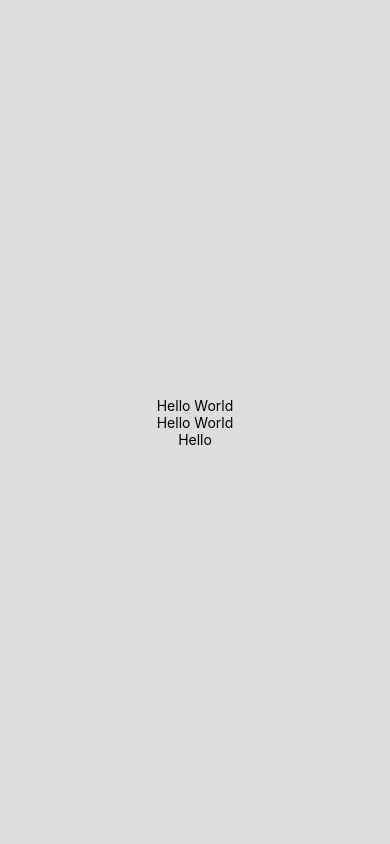
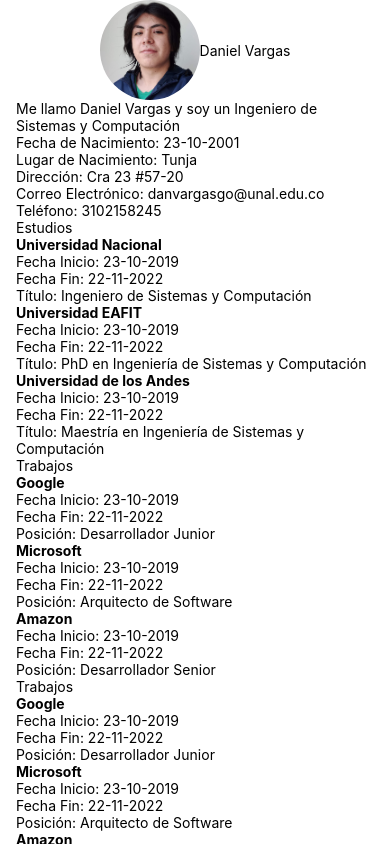
Before and after one commit to spartan221/UN-CampusConnect_ma, a React Native app: screen / in a window 390 px wide. Built offline with nearby package versions, Linux system fonts and the light colour scheme.

Commit message:
TutorProfile inicializado

```diff
--- a/App.js
+++ b/App.js
@@ -1,13 +1,12 @@
 import { StatusBar } from 'expo-status-bar';
 import { StyleSheet, Text, View } from 'react-native';
+import TutorProfile from './src/screens/TutorProfile';
 
 export default function App() {
-  const message = "Hello"
+  const message = 'Hello';
   return (
-    <View style={{ backgroundColor: '#ddd', flex: 1, alignItems: 'center', justifyContent: 'center' }}>
-      <Text>Hello World</Text>
-      <Text>Hello World</Text>
-      <Text>{message}</Text>
+    <View style={styles.container}>
+      <TutorProfile />
     </View>
   );
 }
--- /dev/null
+++ b/src/screens/TutorProfile.js
@@ -0,0 +1,155 @@
+import React from 'react';
+import {
+  View,
+  Text,
+  StyleSheet,
+  Image,
+  FlatList,
+  SafeAreaView,
+  SectionList,
+  StatusBar,
+  ScrollView,
+} from 'react-native';
+
+const DATA1 = [
+  {
+    title: 'Universidad Nacional',
+    data: [
+      'Fecha Inicio: 23-10-2019',
+      'Fecha Fin: 22-11-2022',
+      'Título: Ingeniero de Sistemas y Computación',
+    ],
+  },
+  {
+    title: 'Universidad EAFIT',
+    data: [
+      'Fecha Inicio: 23-10-2019',
+      'Fecha Fin: 22-11-2022',
+      'Título: PhD en Ingeniería de Sistemas y Computación',
+    ],
+  },
+  {
+    title: 'Universidad de los Andes',
+    data: [
+      'Fecha Inicio: 23-10-2019',
+      'Fecha Fin: 22-11-2022',
+      'Título: Maestría en Ingeniería de Sistemas y Computación',
+    ],
+  },
+];
+
+const DATA2 = [
+  {
+    title: 'Google',
+    data: ['Fecha Inicio: 23-10-2019', 'Fecha Fin: 22-11-2022', 'Posición: Desarrollador Junior'],
+  },
+  {
+    title: 'Microsoft',
+    data: ['Fecha Inicio: 23-10-2019', 'Fecha Fin: 22-11-2022', 'Posición: Arquitecto de Software'],
+  },
+  {
+    title: 'Amazon',
+    data: ['Fecha Inicio: 23-10-2019', 'Fecha Fin: 22-11-2022', 'Posición: Desarrollador Senior'],
+  },
+];
+
+const TutorProfile = () => {
+  return (
+    <SafeAreaView style={styles.container}>
+      <ScrollView>
+        <View style={styles.rowLayout}>
+          <Image source={require('../../assets/photo.jpg')} style={styles.image} />
+          <Text>Daniel Vargas</Text>
+        </View>
+        <View style={{ flex: 2 }}>
+          <Text>Me llamo Daniel Vargas y soy un Ingeniero de Sistemas y Computación</Text>
+          <Text>Fecha de Nacimiento: 23-10-2001</Text>
+          <Text>Lugar de Nacimiento: Tunja</Text>
+          <Text>Dirección: Cra 23 #57-20</Text>
+          <Text>Correo Electrónico: danvargasgo@unal.edu.co</Text>
+          <Text>Teléfono: 3102158245</Text>
+          <View>
+            <Text>Estudios</Text>
+            <SectionList
+              sections={DATA1}
+              keyExtractor={(item, index) => item + index}
+              renderItem={({ item }) => (
+                <View>
+                  <Text>{item}</Text>
+                </View>
+              )}
+              renderSectionHeader={({ section: { title } }) => (
+                <Text style={{ fontWeight: 'bold' }}>{title}</Text>
+              )}
+            />
+
+            <Text>Trabajos</Text>
+            <SectionList
+              nestedScrollEnabled={false}
+              sections={DATA2}
+              keyExtractor={(item, index) => item + index}
+              renderItem={({ item }) => (
+                <View>
+                  <Text>{item}</Text>
+                </View>
+              )}
+              renderSectionHeader={({ section: { title } }) => (
+                <Text style={{ fontWeight: 'bold' }}>{title}</Text>
+              )}
+            />
+
+            <Text>Trabajos</Text>
+            <SectionList
+              nestedScrollEnabled={false}
+              sections={DATA2}
+              keyExtractor={(item, index) => item + index}
+              renderItem={({ item }) => (
+                <View>
+                  <Text>{item}</Text>
+                </View>
+              )}
+              renderSectionHeader={({ section: { title } }) => (
+                <Text style={{ fontWeight: 'bold' }}>{title}</Text>
+              )}
+            />
+          </View>
+          <Text>Hola</Text>
+          <Text>Hola</Text>
+          <Text>Hola</Text>
+          <Text>Hola</Text>
+          <Text>Hola</Text>
+          <Text>Hola</Text>
+          <Text>Hola</Text>
+          <Text>Hola</Text>
+          <Text>Hola</Text>
+          <Text>Hola</Text>
+          <Text>Hola</Text>
+          <Text>Chao</Text>
+        </View>
+      </ScrollView>
+    </SafeAreaView>
+  );
+};
+
+const styles = StyleSheet.create({
+  container: {
+    flex: 1,
+    paddingTop: StatusBar.currentHeight,
+    marginHorizontal: 16,
+    backgroundColor: '#fff',
+    alignItems: 'center',
+    justifyContent: 'center',
+    //paddingBottom: 220,
+  },
+  rowLayout: {
+    flexDirection: 'row',
+    justifyContent: 'center',
+    alignItems: 'center',
+  },
+  image: {
+    width: 100,
+    height: 100,
+    borderRadius: 50,
+  },
+});
+export default TutorProfile;
```
Also changed, not shown: assets/photo.jpg (added).
